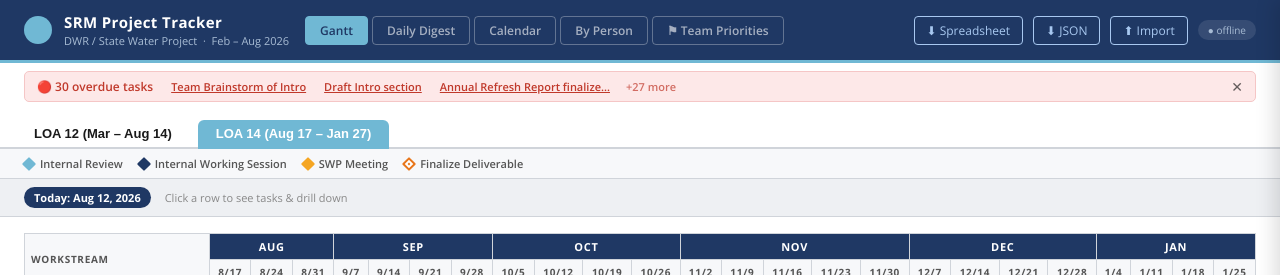
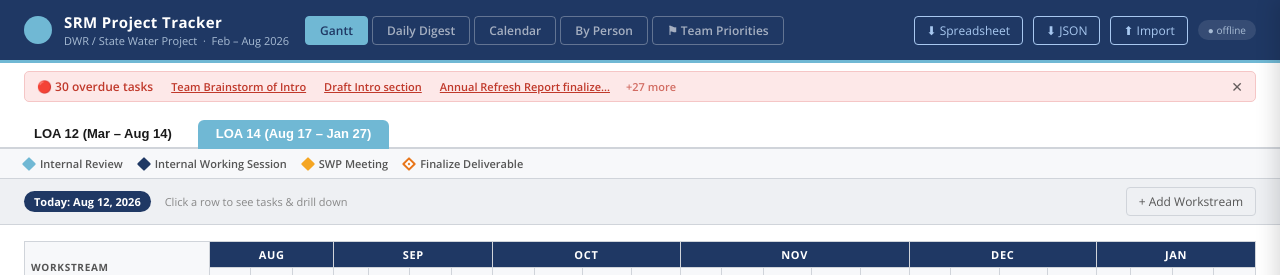
Before and after one commit to alyjacksondeloitte/srm-tracker, a React (Vite) app: page / in a window 1280 px wide. Shown: the top 275 px of the page. Built offline with nearby package versions, Linux system fonts and the light colour scheme; no server answers.

Commit message:
Add LOA 14 workstream creation; update milestone dates from chart

```diff
--- a/src/App.jsx
+++ b/src/App.jsx
@@ -2,9 +2,9 @@ import React, { useState, useCallback } from 'react';
 import { useTasks } from './hooks/useTasks.js';
 import { usePTO } from './hooks/usePTO.js';
 import { uid } from './utils.js';
-import { WS as INITIAL_WS, WS_LOA14 } from './constants.js';
+import { WS as INITIAL_WS, WS_LOA14 as INITIAL_WS_LOA14 } from './constants.js';
 
-const ALL_WS_MAP = Object.fromEntries([...INITIAL_WS, ...WS_LOA14].map(w => [w.id, w.label]));
+const ALL_WS_MAP = Object.fromEntries([...INITIAL_WS, ...INITIAL_WS_LOA14].map(w => [w.id, w.label]));
 import GanttView from './components/GanttView.jsx';
 import DailyView from './components/DailyView.jsx';
 import CalendarView from './components/CalendarView.jsx';
@@ -43,11 +43,25 @@ export default function App() {
     return INITIAL_WS;
   });
 
+  const [workstreamsLoa14, setWorkstreamsLoa14] = useState(() => {
+    try {
+      const saved = JSON.parse(localStorage.getItem('workstreams-loa14') || 'null');
+      if (Array.isArray(saved) && saved.length) {
+        const savedMap = Object.fromEntries(saved.map(w => [w.id, w]));
+        const merged = INITIAL_WS_LOA14.map(w => savedMap[w.id] ? { ...w, label: savedMap[w.id].label } : w);
+        const extra = saved.filter(w => !INITIAL_WS_LOA14.find(i => i.id === w.id));
+        return [...merged, ...extra];
+      }
+    } catch {}
+    return INITIAL_WS_LOA14;
+  });
+
   // Modal state
   const [modalOpen, setModalOpen]           = useState(false);
   const [modalEditId, setModalEditId]       = useState(null);
   const [modalDefaultWs, setModalDefaultWs] = useState(null);
   const [wsModalOpen, setWsModalOpen]       = useState(false);
+  const [wsModalLoa14Open, setWsModalLoa14Open] = useState(false);
   const [aiPanelOpen, setAiPanelOpen]       = useState(false);
 
   // ── Inline field edit ──────────────────────────────────────────
@@ -92,6 +106,22 @@ export default function App() {
     setWorkstreams(prev => {
       const next = prev.map(w => w.id === id ? { ...w, label } : w);
       localStorage.setItem('workstreams', JSON.stringify(next));
+      return next;
+    });
+  }
+
+  function handleSaveWsLoa14(ws) {
+    setWorkstreamsLoa14(prev => {
+      const next = [...prev, ws];
+      localStorage.setItem('workstreams-loa14', JSON.stringify(next));
+      return next;
+    });
+  }
+
+  function handleUpdateWsLoa14(id, label) {
+    setWorkstreamsLoa14(prev => {
+      const next = prev.map(w => w.id === id ? { ...w, label } : w);
+      localStorage.setItem('workstreams-loa14', JSON.stringify(next));
       return next;
     });
   }
@@ -234,10 +264,13 @@ export default function App() {
       {activeView === 'gantt' && (
         <GanttView
           {...sharedProps}
+          workstreamsLoa14={workstreamsLoa14}
           onUpsertTasks={upsertTasks}
           onDeleteTask={deleteTask}
           onOpenWsModal={() => setWsModalOpen(true)}
           onUpdateWs={handleUpdateWs}
+          onOpenWsModalLoa14={() => setWsModalLoa14Open(true)}
+          onUpdateWsLoa14={handleUpdateWsLoa14}
         />
       )}
       {activeView === 'daily' && (
@@ -266,6 +299,7 @@ export default function App() {
         editId={modalEditId}
         tasks={tasks}
         defaultWsId={modalDefaultWs}
+        workstreamsLoa14={workstreamsLoa14}
         onSave={handleSave}
         onClose={() => setModalOpen(false)}
       />
@@ -273,6 +307,11 @@ export default function App() {
         open={wsModalOpen}
         onSave={handleSaveWs}
         onClose={() => setWsModalOpen(false)}
+      />
+      <WorkstreamModal
+        open={wsModalLoa14Open}
+        onSave={handleSaveWsLoa14}
+        onClose={() => setWsModalLoa14Open(false)}
       />
 
       {/* ── AI Chat Panel ── */}
--- a/src/components/GanttView.jsx
+++ b/src/components/GanttView.jsx
@@ -18,18 +18,27 @@ function loadOrder(workstreams, storageKey) {
   return workstreams;
 }
 
-export default function GanttView({ tasks, workstreams: wsProp, onInline, onUpsertTasks, onDeleteTask, onOpenAdd, onOpenEdit, onOpenWsModal, onUpdateWs }) {
+export default function GanttView({ tasks, workstreams: wsProp, workstreamsLoa14: wsPropLoa14, onInline, onUpsertTasks, onDeleteTask, onOpenAdd, onOpenEdit, onOpenWsModal, onUpdateWs, onOpenWsModalLoa14, onUpdateWsLoa14 }) {
   const [loa, setLoa] = useState('loa14');
   const ws12Source = wsProp?.length ? wsProp : WS;
+  const ws14Source = wsPropLoa14?.length ? wsPropLoa14 : WS_LOA14;
   const [wsOrder12, setWsOrder12] = useState(() => loadOrder(ws12Source, 'gantt-ws-order-loa12'));
-  const [wsOrder14, setWsOrder14] = useState(() => loadOrder(WS_LOA14, 'gantt-ws-order-loa14'));
+  const [wsOrder14, setWsOrder14] = useState(() => loadOrder(ws14Source, 'gantt-ws-order-loa14'));
   const [selWs, setSelWs] = useState(null);
 
   const isLoa12 = loa === 'loa12';
   const GCOLS   = isLoa12 ? GCOLS_LOA12 : GCOLS_LOA14;
-  const wsOrder = isLoa12 ? wsOrder12 : wsOrder14;
+  const storageKey = isLoa12 ? 'gantt-ws-order-loa12' : 'gantt-ws-order-loa14';
+
+  // Merge any newly added workstreams into the ordered list
+  const wsOrder = isLoa12
+    ? wsOrder12
+    : (() => {
+        const known = new Set(wsOrder14.map(w => w.id));
+        const unseen = ws14Source.filter(w => !known.has(w.id));
+        return unseen.length ? [...wsOrder14, ...unseen] : wsOrder14;
+      })();
   const setWsOrder = isLoa12 ? setWsOrder12 : setWsOrder14;
-  const storageKey = isLoa12 ? 'gantt-ws-order-loa12' : 'gantt-ws-order-loa14';
 
   const loaTasks = isLoa12
     ? tasks.filter(t => t.due && t.due < LOA12_CUTOFF)
@@ -89,11 +98,13 @@ export default function GanttView({ tasks, workstreams: wsProp, onInline, onUpse
           Today: {todayDate().toLocaleDateString('en-US', { month: 'short', day: 'numeric', year: 'numeric' })}
         </span>
         <span className="hint">Click a row to see tasks &amp; drill down</span>
-        {isLoa12 && (
-          <button className="btn-ghost" style={{ marginLeft: 'auto' }} onClick={onOpenWsModal}>
-            + Add Workstream
-          </button>
-        )}
+        <button
+          className="btn-ghost"
+          style={{ marginLeft: 'auto' }}
+          onClick={isLoa12 ? onOpenWsModal : onOpenWsModalLoa14}
+        >
+          + Add Workstream
+        </button>
       </div>
 
       {/* Gantt table */}
@@ -150,8 +161,10 @@ export default function GanttView({ tasks, workstreams: wsProp, onInline, onUpse
                           onClick={e => e.stopPropagation()}
                           onBlur={e => {
                             const val = e.target.value.trim();
-                            if (val && val !== ws.label && isLoa12) onUpdateWs(ws.id, val);
-                            else e.target.value = ws.label;
+                            if (val && val !== ws.label) {
+                              if (isLoa12) onUpdateWs(ws.id, val);
+                              else if (onUpdateWsLoa14) onUpdateWsLoa14(ws.id, val);
+                            } else e.target.value = ws.label;
                           }}
                           onKeyDown={e => { if (e.key === 'Enter') e.target.blur(); if (e.key === 'Escape') { e.target.value = ws.label; e.target.blur(); } }}
                         />
--- a/src/components/TaskModal.jsx
+++ b/src/components/TaskModal.jsx
@@ -1,10 +1,5 @@
 import React, { useState, useEffect, useCallback } from 'react';
-import { WS, WS_LOA14, TEAM, REVIEWERS } from '../constants.js';
-
-const ALL_WS = [
-  { label: 'LOA 12', options: WS },
-  { label: 'LOA 14', options: WS_LOA14 },
-];
+import { WS, WS_LOA14 as WS_LOA14_DEFAULT, TEAM, REVIEWERS } from '../constants.js';
 import { uid, fmtShort, pd } from '../utils.js';
 import { addWeekdays, buildReviewTasks, buildSubtasks } from '../reviewChain.js';
 
@@ -20,7 +15,11 @@ const EMPTY_TASK = {
   priority: false,
 };
 
-export default function TaskModal({ open, editId, tasks, defaultWsId, onSave, onClose }) {
+export default function TaskModal({ open, editId, tasks, defaultWsId, workstreamsLoa14, onSave, onClose }) {
+  const ALL_WS = [
+    { label: 'LOA 12', options: WS },
+    { label: 'LOA 14', options: workstreamsLoa14?.length ? workstreamsLoa14 : WS_LOA14_DEFAULT },
+  ];
   const [form, setForm] = useState(EMPTY_TASK);
   const [customOwner, setCustomOwner] = useState('');
   const [showCustomOwner, setShowCustomOwner] = useState(false);
```
